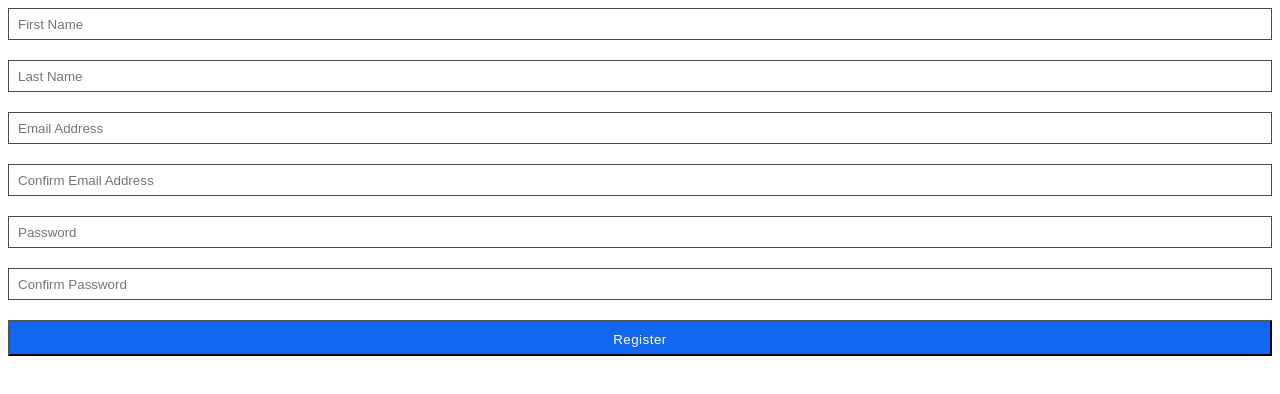
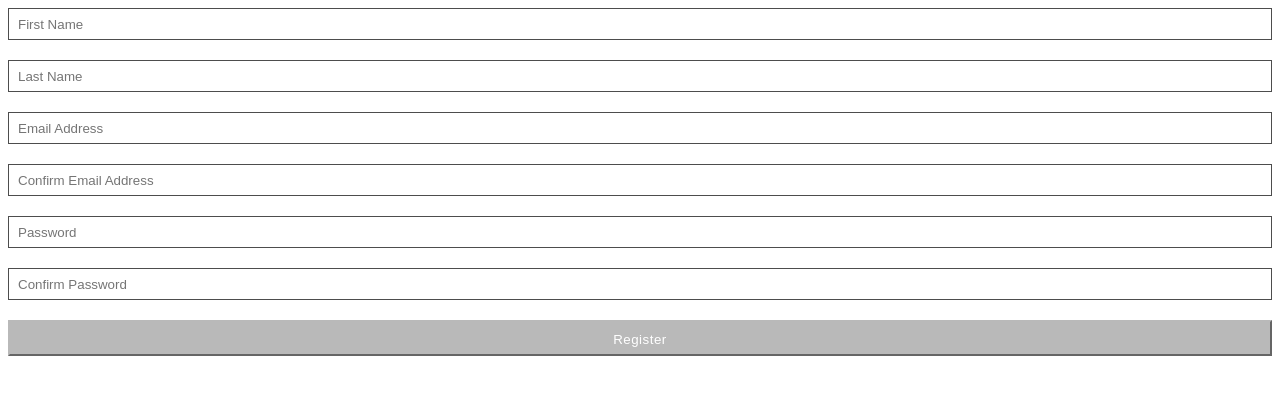
Before and after one commit to KeeperOfTheVoid/karma-testing, an Angular app: page / in a window 1280 px wide. Shown: the top 394 px of the page. Built offline with nearby package versions, Linux system fonts and the light colour scheme.

Commit message:
Disable submit button if form is invalid
- Add disable logic to submit button

```diff
--- a/src/app/components/register/register.component.html
+++ b/src/app/components/register/register.component.html
@@ -54,7 +54,7 @@
     </div>
   </div>
   <div class="button-container">
-    <button class="button" type="submit">
+    <button class="button" type="submit" [disabled]="!registerForm.valid">
       Register
     </button>
   </div>
```
